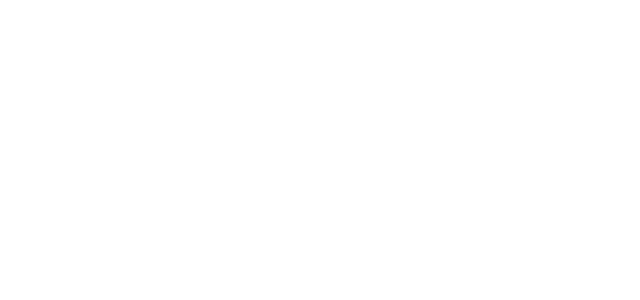
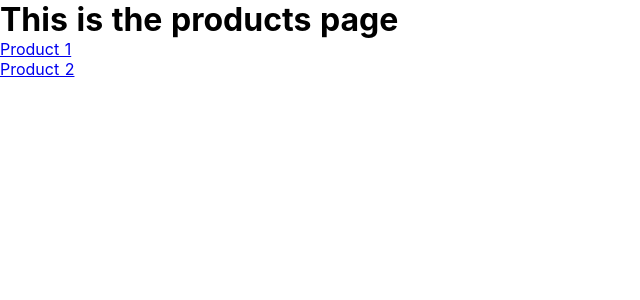
Before and after one commit to Caitlin-cooling/nuxtPractise, a Nuxt app: page /products in a window 1280 px wide. Before the commit this address had no page. Shown: the top 300 px of the page, without its empty margins (0-640 px from the left). Built offline with nearby package versions, Linux system fonts and the light colour scheme.

Commit message:
Adds product pages

```diff
--- a/pages/index.vue
+++ b/pages/index.vue
@@ -1,6 +1,7 @@
 <template>
   <div class="container">
     <nuxt-link to="/users">Click for users</nuxt-link>
+    <nuxt-link to="/products">Click for products</nuxt-link>
   </div>
 </template>
 
--- /dev/null
+++ b/pages/products/_id/index.vue
@@ -0,0 +1,5 @@
+<template>
+  <div>
+    <h1>This is the product page of product with ID: {{ $route.params.id }}</h1>
+  </div>
+</template>
--- /dev/null
+++ b/pages/products/index.vue
@@ -0,0 +1,7 @@
+<template>
+  <div>
+    <h1>This is the products page</h1>
+    <div><nuxt-link to="/products/1">Product 1</nuxt-link></div>
+    <div><nuxt-link to="/products/2">Product 2</nuxt-link></div>
+  </div>
+</template>
```
